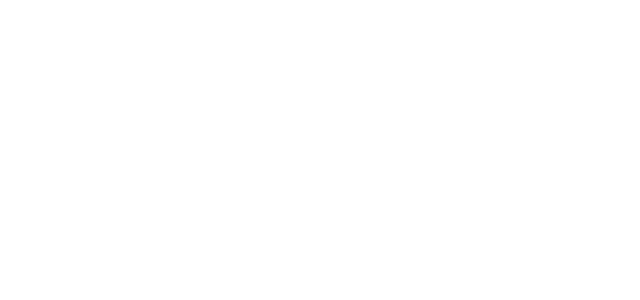
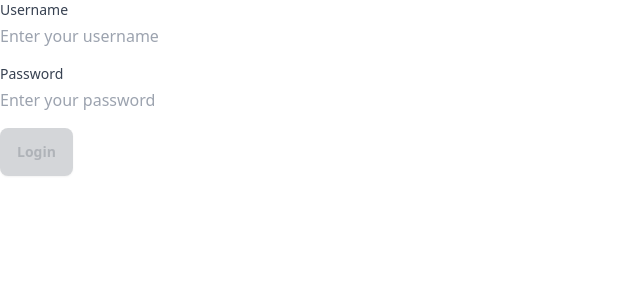
Before and after one commit to Narcis2151/PSD2-SCA, an Angular app: page / in a window 1280 px wide. Shown: the top 300 px of the page, without its empty margins (0-640 px from the left). Built offline with nearby package versions, Linux system fonts and the light colour scheme.

Commit message:
Working on authentication

```diff
--- a/src/app/app-routing.module.ts
+++ b/src/app/app-routing.module.ts
@@ -1,10 +1,10 @@
 import { NgModule } from '@angular/core';
 import { RouterModule, Routes } from '@angular/router';
+import { AuthComponent } from './auth/auth.component';
 
-const routes: Routes = [];
-
+const appRoutes: Routes = [{ path: '', component: AuthComponent }];
 @NgModule({
-  imports: [RouterModule.forRoot(routes)],
+  imports: [RouterModule.forRoot(appRoutes)],
   exports: [RouterModule],
 })
 export class AppRoutingModule {}
--- a/src/app/app.module.ts
+++ b/src/app/app.module.ts
@@ -5,6 +5,8 @@ import { AppRoutingModule } from './app-routing.module';
 import { AppComponent } from './app.component';
 import { AuthComponent } from './auth/auth.component';
 import { LoadingSpinnerComponent } from './shared/loading-spinner/loading-spinner.component';
+import { FormsModule } from '@angular/forms';
+import { HttpClientModule } from '@angular/common/http';
 
 
 @NgModule({
@@ -15,7 +17,9 @@ import { LoadingSpinnerComponent } from './shared/loading-spinner/loading-spinne
   ],
   imports: [
     BrowserModule,
-    AppRoutingModule
+    FormsModule,
+    AppRoutingModule,
+    HttpClientModule,
   ],
   providers: [],
   bootstrap: [AppComponent]
--- a/src/app/auth/auth.component.html
+++ b/src/app/auth/auth.component.html
@@ -1,16 +1,36 @@
 <div>
   <div *ngIf="isLoading" style="text-align: center">
-      <app-loading-spinner></app-loading-spinner>
-    </div>
-  <form>
+    <app-loading-spinner></app-loading-spinner>
+  </div>
+  <form #authForm="ngForm" (ngSubmit)="onSubmit(authForm)" *ngIf="!isLoading">
     <div class="mb-4">
-      <label for="username" class="block text-sm font-medium text-gray-700">Username</label>
-      <input type="text" id="username" name="username" class="form-input mt-1 block w-full" placeholder="Enter your username">
+      <label for="username" class="block text-sm font-medium text-gray-700"
+        >Username</label
+      >
+      <input
+        type="text"
+        id="username"
+        name="username"
+        class="form-input mt-1 block w-full"
+        placeholder="Enter your username"
+        required
+        ngModel
+      />
     </div>
     <div class="mb-4">
-      <label for="password" class="block text-sm font-medium text-gray-700">Password</label>
-      <input type="password" id="password" name="password" class="form-input mt-1 block w-full" placeholder="Enter your password">
+      <label for="password" class="block text-sm font-medium text-gray-700"
+        >Password</label
+      >
+      <input
+        type="password"
+        id="password"
+        name="password"
+        class="form-input mt-1 block w-full"
+        placeholder="Enter your password"
+        required
+        ngModel
+      />
     </div>
-    <button class="btn btn-primary">Login</button>
+    <button [disabled]="!authForm.valid" class="btn btn-primary">Login</button>
   </form>
 </div>
--- a/src/app/auth/auth.component.ts
+++ b/src/app/auth/auth.component.ts
@@ -1,11 +1,45 @@
 import { Component } from '@angular/core';
+import { NgForm } from '@angular/forms';
+import { Observable } from 'rxjs';
+import { AuthResponseData, AuthService } from './auth.service';
+import { Router } from '@angular/router';
 
 @Component({
   selector: 'app-auth',
   templateUrl: './auth.component.html',
-  styleUrl: './auth.component.scss'
+  styleUrl: './auth.component.scss',
 })
 export class AuthComponent {
-  constructor() { }
+  constructor(private authService: AuthService, private router: Router) {}
+  error: string | null = null;
   isLoading = false;
+
+  onSubmit(form: NgForm) {
+    if (!form.valid) {
+      return;
+    }
+    const email = form.value.email;
+    const password = form.value.password;
+
+    let authObs: Observable<AuthResponseData>;
+
+    this.isLoading = true;
+
+    authObs = this.authService.login(1, email, password);
+
+    authObs.subscribe({
+      next: (resData) => {
+        console.log(resData);
+        this.isLoading = false;
+        this.router.navigate(['/party']);
+      },
+      error: (errorMessage) => {
+        console.log(errorMessage);
+        this.error = errorMessage;
+        this.isLoading = false;
+      }
+    });
+
+    form.reset();
+  }
 }
--- /dev/null
+++ b/src/app/auth/auth.service.ts
@@ -0,0 +1,74 @@
+import { Injectable } from '@angular/core';
+import { BehaviorSubject, catchError, tap, throwError } from 'rxjs';
+import { User } from '../shared/user.model';
+import { HttpClient, HttpErrorResponse } from '@angular/common/http';
+import { Router } from '@angular/router';
+
+export interface AuthResponseData {
+  accessToken: string;
+  expiresIn: string;
+}
+
+@Injectable({
+  providedIn: 'root',
+})
+export class AuthService {
+   user = new BehaviorSubject<User>(new User());
+   private tokenExpirationTimer: any;
+   constructor(private http: HttpClient, private router: Router) {}
+
+  login(consentId: number, loginName: string, password: string) {
+    return this.http
+      .post<AuthResponseData>(`http://localhost:3000/${consentId}/login`, {
+        loginName: loginName,
+        password: password,
+      })
+      .pipe(
+        catchError(this.handleError),
+        tap((resData) => {
+          this.handleAuthentication(
+            loginName,
+            resData.accessToken,
+            +resData.expiresIn
+          );
+        })
+      );
+  }
+
+  private handleAuthentication(
+    loginName: string,
+    token: string,
+    expiresIn: number
+  ) {
+    const expirationDate = new Date(new Date().getTime() + expiresIn * 1000);
+    const user = new User(
+      loginName,
+      undefined,
+      undefined,
+      token,
+      expirationDate
+    );
+    this.user.next(user);
+    //this.autoLogout(expiresIn * 1000);
+    localStorage.setItem('userData', JSON.stringify(user));
+  }
+
+  private handleError(errorRes: HttpErrorResponse) {
+    let errorMessage = 'An unknown error occurred!';
+    if (!errorRes.error || !errorRes.error.error) {
+      return throwError(errorMessage);
+    }
+    switch (errorRes.error.error.message) {
+      case 'EMAIL_EXISTS':
+        errorMessage = 'This email exists already';
+        break;
+      case 'EMAIL_NOT_FOUND':
+        errorMessage = 'This email does not exist.';
+        break;
+      case 'INVALID_PASSWORD':
+        errorMessage = 'This password is not correct.';
+        break;
+    }
+    return throwError(errorMessage);
+  }
+}
--- /dev/null
+++ b/src/app/shared/user.model.ts
@@ -0,0 +1,16 @@
+export class User {
+  constructor(
+    public loginName?: string,
+    public userId?: number,
+    public partyId?: number,
+    private _token?: string,
+    private _tokenExpirationDate?: Date
+  ) {}
+
+  get token() {
+    if (!this._tokenExpirationDate || new Date() > this._tokenExpirationDate) {
+      return null;
+    }
+    return this._token;
+  }
+}
```
